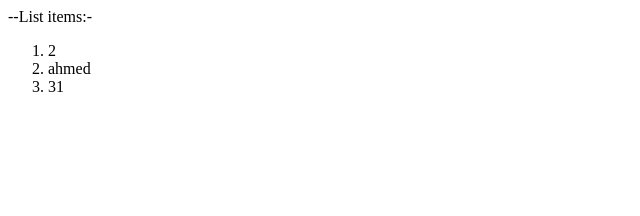
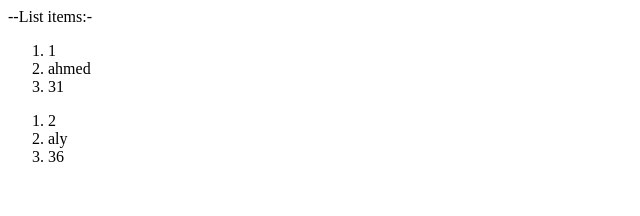
Before and after one commit to at4tec/react-17-list-data-using-map-UCA, a React (Create React App) app: page / in a window 1280 px wide. Shown: the top 216 px of the page, without its empty margins (0-640 px from the left). Built offline with nearby package versions, Linux system fonts and the light colour scheme.

Commit message:
finally the the two items in the array printed

```diff
--- a/src/App.js
+++ b/src/App.js
@@ -4,6 +4,7 @@ import React from 'react';
 class  Items extends React.Component {
 render(){
   const {id,name,age}=this.props.items
+
 return(
   <ol>
     <li>{id}</li>
@@ -14,19 +15,21 @@ return(
   )
 }
 }
+
+
 //parent
 class App extends React.Component {
       state={
        items:
-    {id:'1',name:'ahmed',age:'31'},
-    items:
-    {id:'2',name:'ahmed',age:'31'}
+    [{id:'1',name:'ahmed',age:'31'},
+       {id:'2',name:'aly',age:'36'}]
   }
 render(){
   return (
 <>
   --List items:-
-  <Items items={this.state.items} />
+  <Items items={this.state.items[0]} />
+  <Items items={this.state.items[1]} />
 
 </>
 );
```
